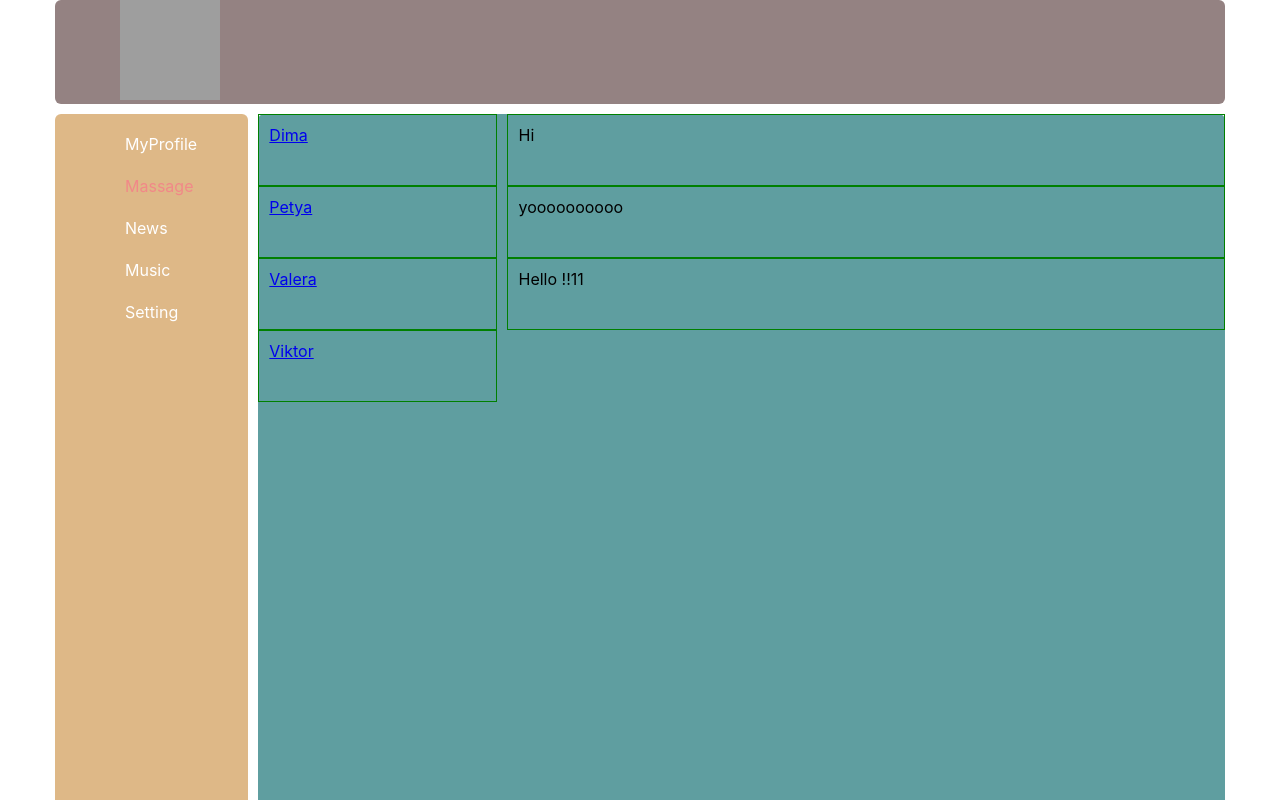
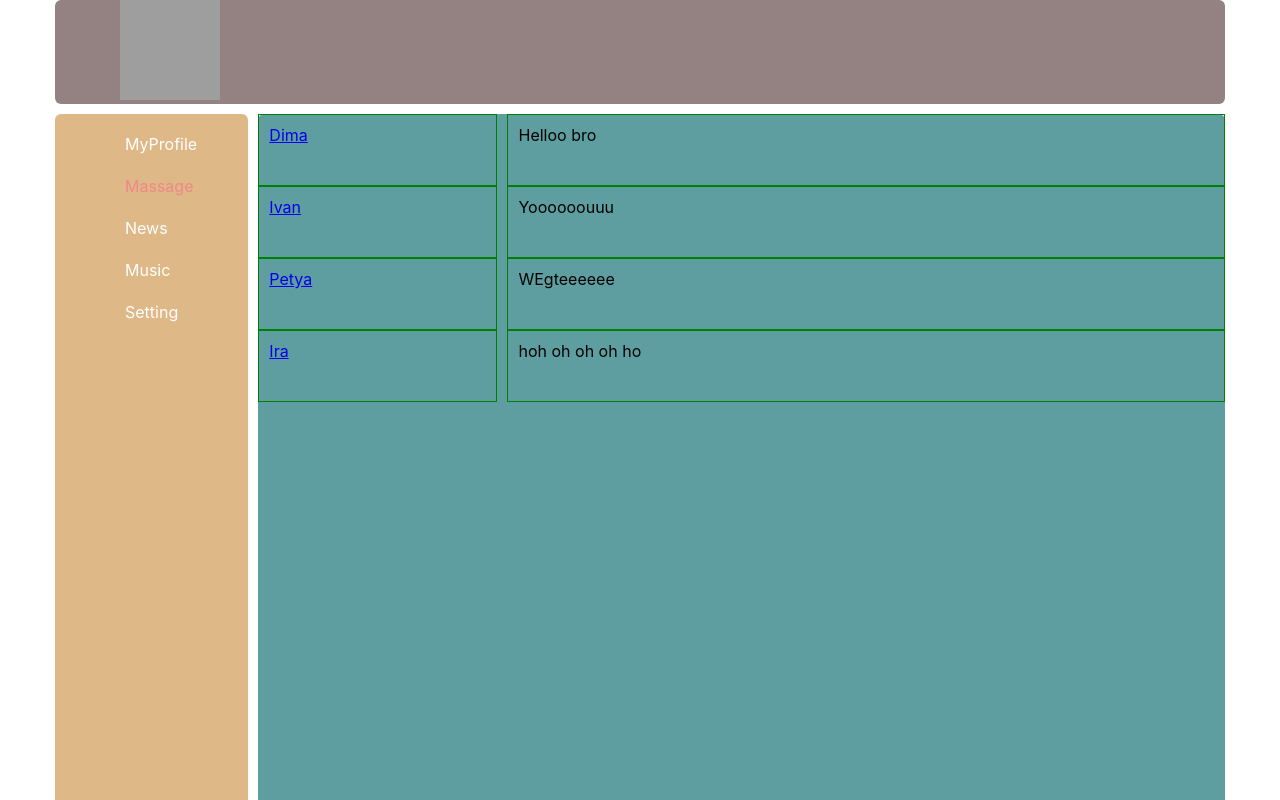
Before and after one commit to wanted19901/SamuraiWay-React, a React (Create React App) app: page /dialogs in a window 1280 px wide. Shown: the top 800 px of the page. Built offline with nearby package versions, Linux system fonts and the light colour scheme; grey boxes are pictures that could not be loaded.

Commit message:
Work with page Dialogs

```diff
--- a/src/components/Dilogs/Dialogs.jsx
+++ b/src/components/Dilogs/Dialogs.jsx
@@ -1,28 +1,39 @@
 import React from 'react';
 import s from './Dialogs.module.css';
 import { NavLink } from "react-router-dom";
+
+const DialogItem = (props) => {
+    let path = '/Dialogs/' + props.id ;
+
+    return    <div className={s.dialog}>
+    < NavLink to={path} activeClassName={s.active}> {props.name}</NavLink>
+     </div>
+}
+
+const Message = (props) =>{
+
+return <div className={s.message}> {props.messageText} </div>
+
+}
+
+
 
 const Dialogs = (props) =>{
 return(
     <div className={s.dialogs}>
         <div className={s.dialogsItems}>
-            <div className={s.dialog}>
-           < NavLink to='/Dialogs/1' activeClassName={s.active}> Dima</NavLink>
-            </div>
-            <div className={s.dialog}>
-            < NavLink to='/Dialogs/2' activeClassName={s.active}>  Petya </NavLink>
-            </div>
-            <div className={s.dialog}>
-            < NavLink to='/Dialogs/3' activeClassName={s.active}> Valera </NavLink>
-            </div>
-            <div className={s.dialog}>
-            < NavLink to='/Dialogs/4' activeClassName={s.active}> Viktor </NavLink>
-            </div>
+
+           <DialogItem name='Dima' id='1'/>
+           <DialogItem name='Ivan' id='2'/>
+           <DialogItem name='Petya' id='3'/>
+           <DialogItem name='Ira' id='4'/>
         </div>
         <div className={s.messages}>
-            <div className={s.message}> Hi</div>
-            <div className={s.message}> yoooooooooo</div>
-            <div className={s.message}> Hello !!11</div>
+            <Message messageText='Helloo bro ' />
+            <Message messageText='Yoooooouuu' />
+            <Message messageText='WEgteeeeee' />
+            <Message messageText='hoh oh oh oh ho' />
+
         </div>
     </div>
 )
```
